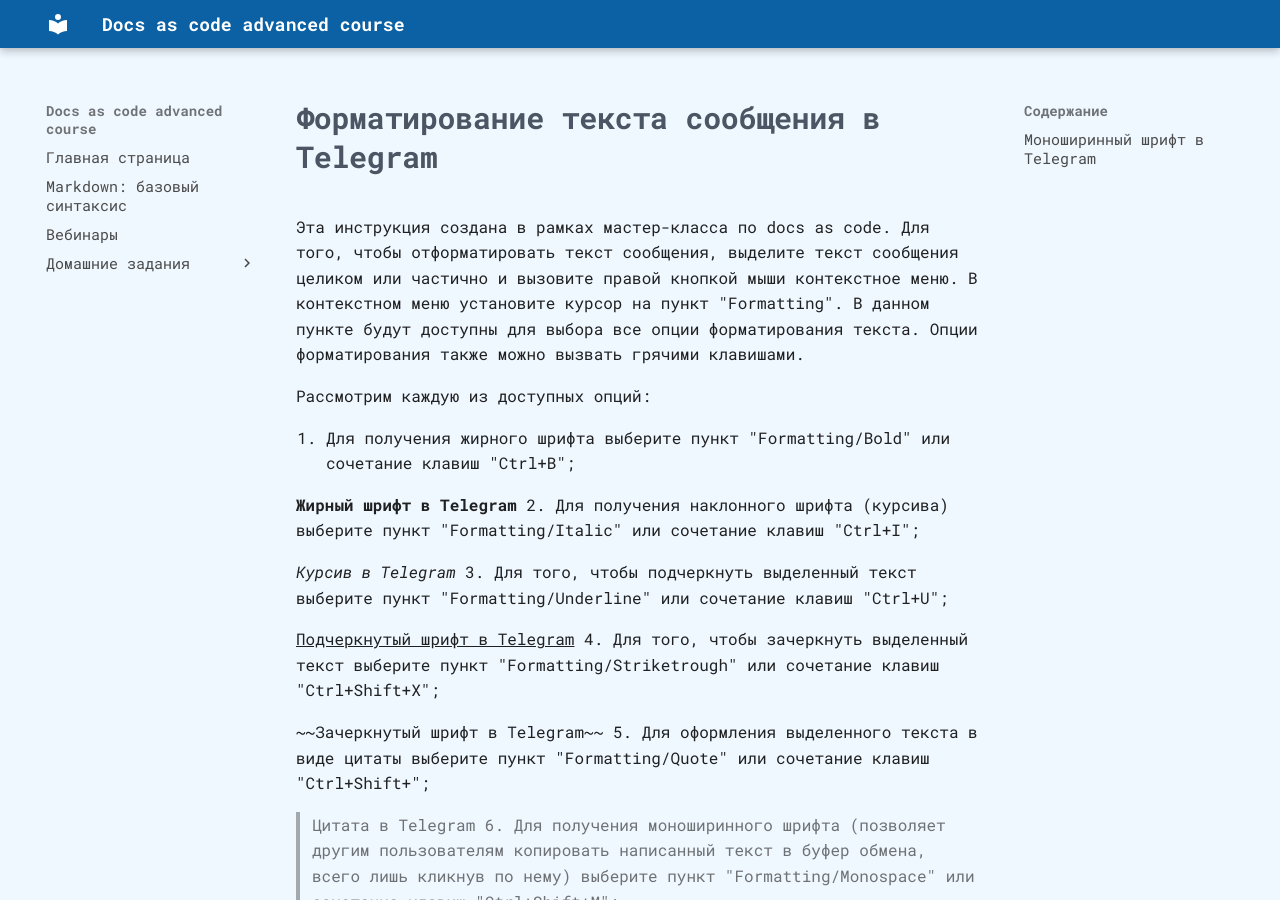
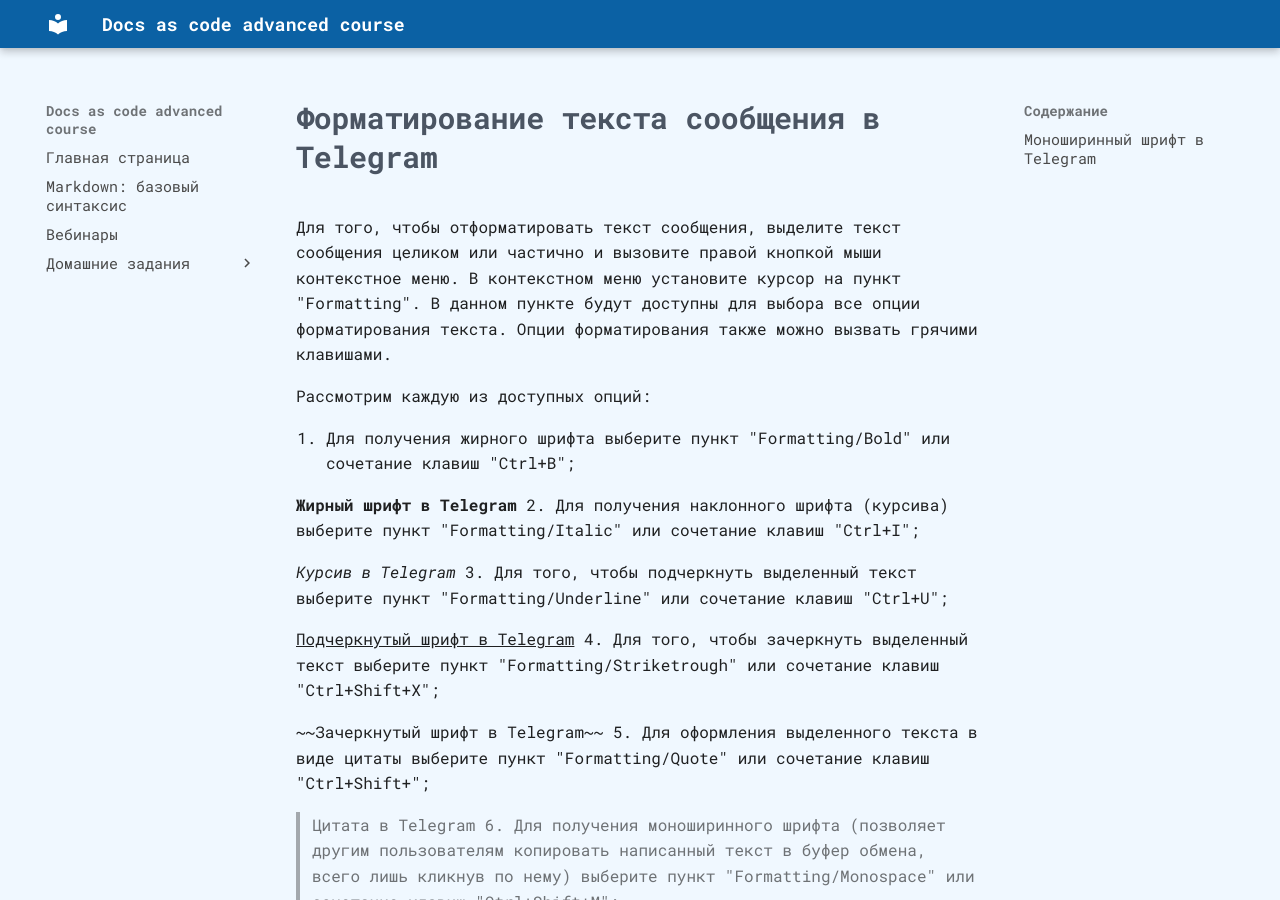
Before and after one commit to novillero/dac-advanced, an MkDocs documentation site: the page built from docs/instructions/elena-chistyakova-instruction.md, in a window 1280 px wide and 900 px high. Built offline with MkDocs 1.6.1 and Material for MkDocs 9.7.7, drawn with Linux system fonts in a browser that asks for light colours; some web fonts are replaced.

Commit message:
решение конфликта

```diff
--- a/docs/instructions/elena-chistyakova-instruction.md
+++ b/docs/instructions/elena-chistyakova-instruction.md
@@ -1,5 +1,4 @@
 #Форматирование текста сообщения в Telegram
-Эта инструкция создана в рамках мастер-класса по docs as code.
 Для того, чтобы отформатировать текст сообщения, выделите текст сообщения целиком или частично и вызовите правой кнопкой мыши контекстное меню. В контекстном меню установите курсор на пункт "Formatting". В данном пункте будут доступны для выбора все опции форматирования текста.
 Опции форматирования также можно вызвать грячими клавишами.
 
```
